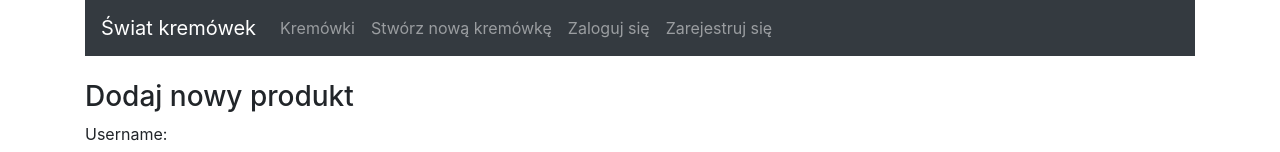
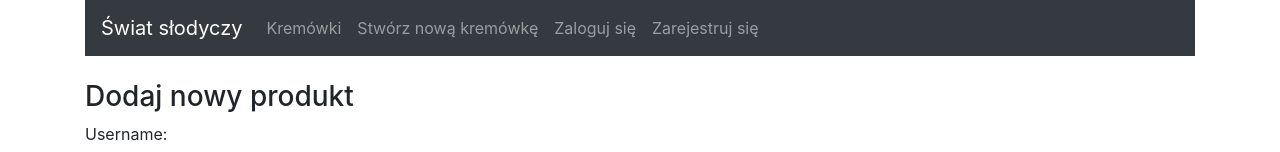
Before and after one commit to Gremlin381128/Projekt-kremowka, a React (Create React App) app: page /create in a window 1280 px wide. Shown: the top 152 px of the page. Built offline with nearby package versions, Linux system fonts and the light colour scheme; no server answers; the HTML template or start-up script is replaced by a standard one.

Commit message:
Wersja 1

```diff
--- a/src/components/navbar.components.js
+++ b/src/components/navbar.components.js
@@ -5,7 +5,7 @@ export default class Navbar extends Component {
     render() {
         return (
             <nav className="navbar navbar-dark bg-dark navbar-expand-lg">
-                <Link to="/" className="navbar-brand">Świat kremówek</Link>
+                <Link to="/" className="navbar-brand">Świat słodyczy</Link>
                 <div className="collapse navbar-collapse">
                     <ul className="navbar-nav mr-auto">
                         <li className="navbar-item">
```
